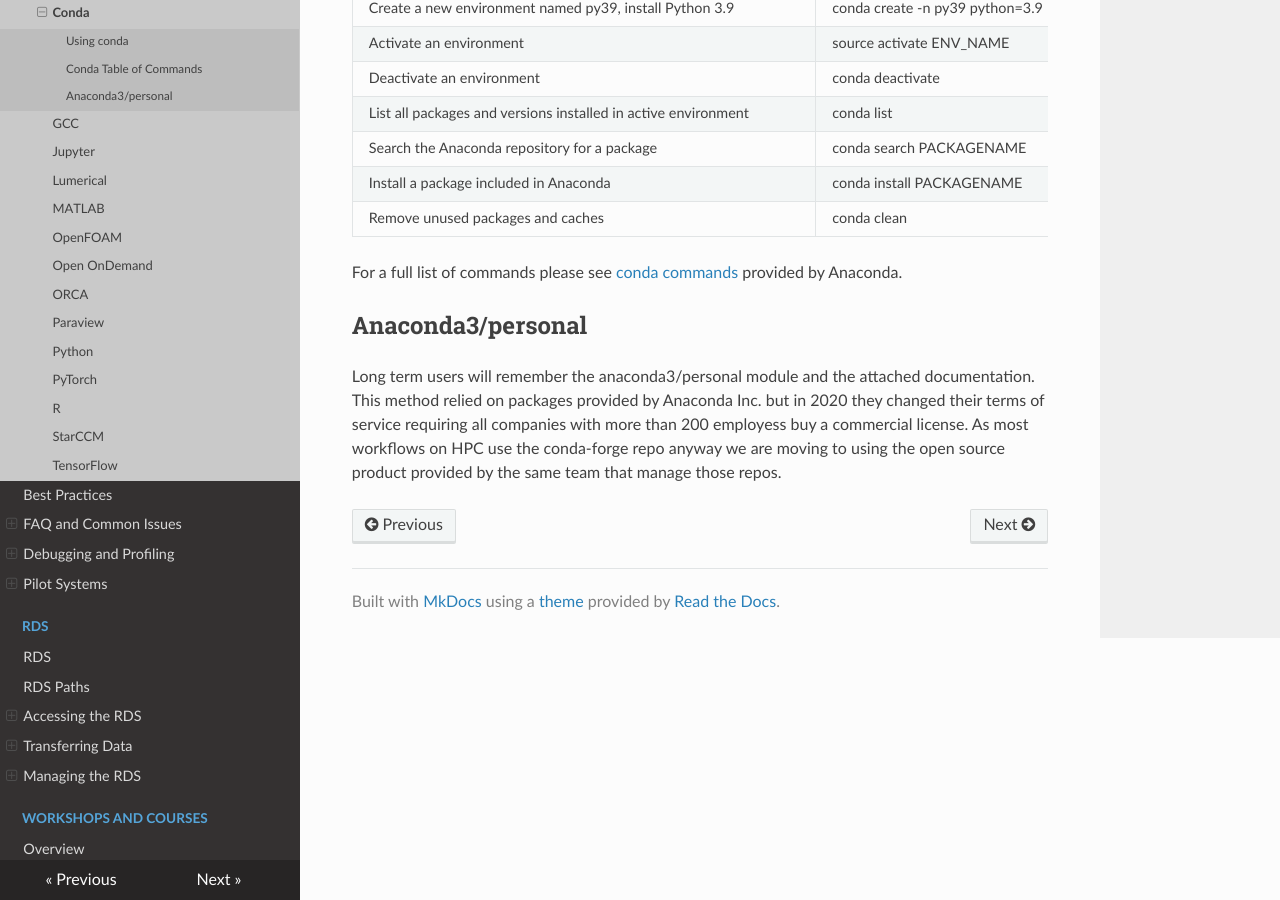
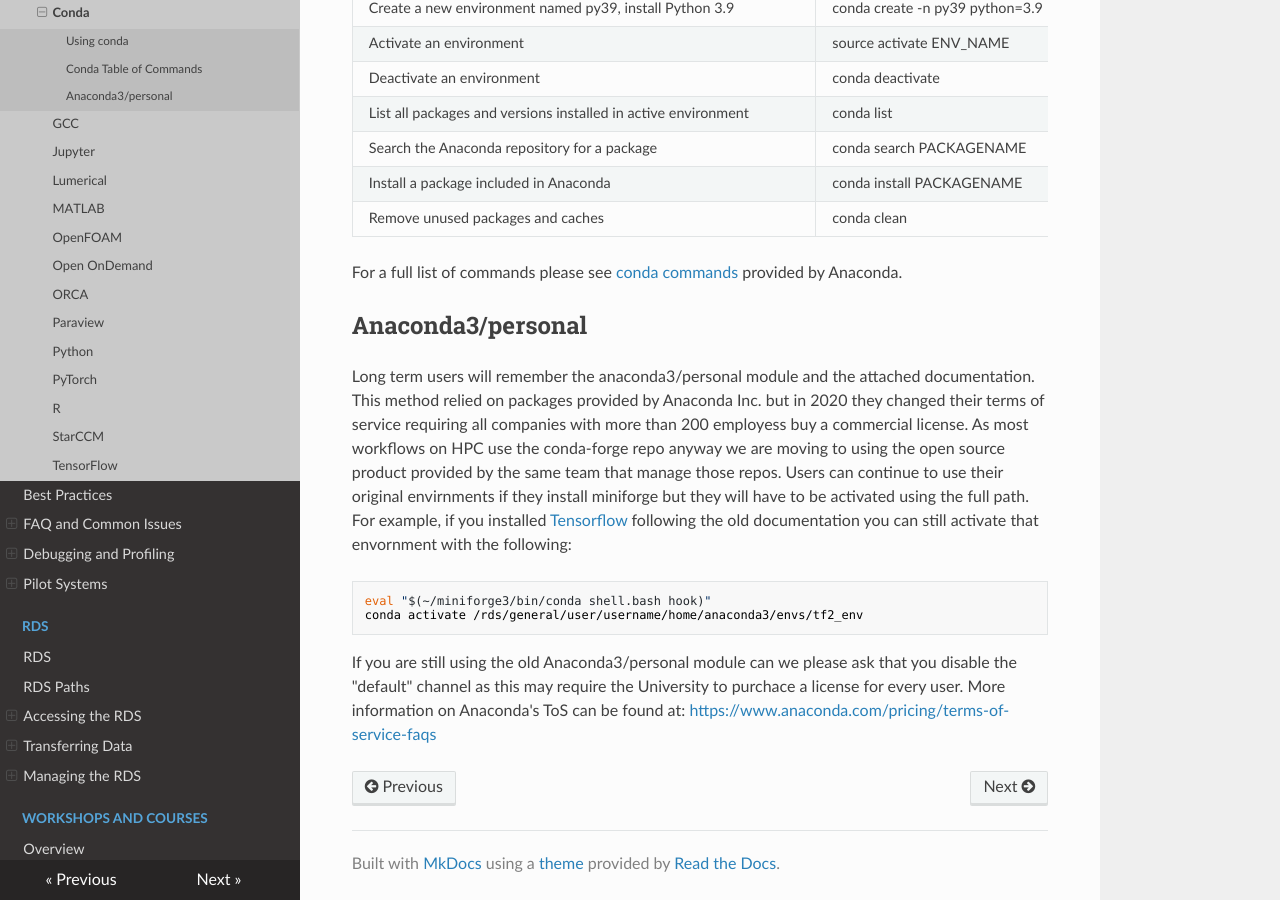
Before and after one commit to ImperialCollegeLondon/icl-rcs-user-guide, an MkDocs documentation site: the page built from docs/hpc/applications/guides/conda.md, in a window 1280 px wide and 900 px high, scrolled down 1301 px. Built offline with MkDocs 1.6.1, drawn with Linux system fonts in a browser that asks for light colours; nearby versions of some CDN libraries.

Commit message:
More info on using anaconda3/personal

````diff
--- a/docs/hpc/applications/guides/conda.md
+++ b/docs/hpc/applications/guides/conda.md
@@ -48,4 +48,11 @@ For a full list of commands please see [conda commands](https://docs.conda.io/pr
 
 ## Anaconda3/personal
 
-Long term users will remember the anaconda3/personal module and the attached documentation. This method relied on packages provided by Anaconda Inc. but in 2020 they changed their terms of service requiring all companies with more than 200 employess buy a commercial license. As most workflows on HPC use the conda-forge repo anyway we are moving to using the open source product provided by the same team that manage those repos.
+Long term users will remember the anaconda3/personal module and the attached documentation. This method relied on packages provided by Anaconda Inc. but in 2020 they changed their terms of service requiring all companies with more than 200 employess buy a commercial license. As most workflows on HPC use the conda-forge repo anyway we are moving to using the open source product provided by the same team that manage those repos. Users can continue to use their original envirnments if they install miniforge but they will have to be activated using the full path. For example, if you installed [Tensorflow](./tensorflow.md) following the old documentation you can still activate that envornment with the following:
+
+```
+eval "$(~/miniforge3/bin/conda shell.bash hook)"
+conda activate /rds/general/user/username/home/anaconda3/envs/tf2_env
+```
+
+If you are still using the old Anaconda3/personal module can we please ask that you disable the "default" channel as this may require the University to purchace a license for every user. More information on Anaconda's ToS can be found at: [https://www.anaconda.com/pricing/terms-of-service-faqs](https://www.anaconda.com/pricing/terms-of-service-faqs)
````
